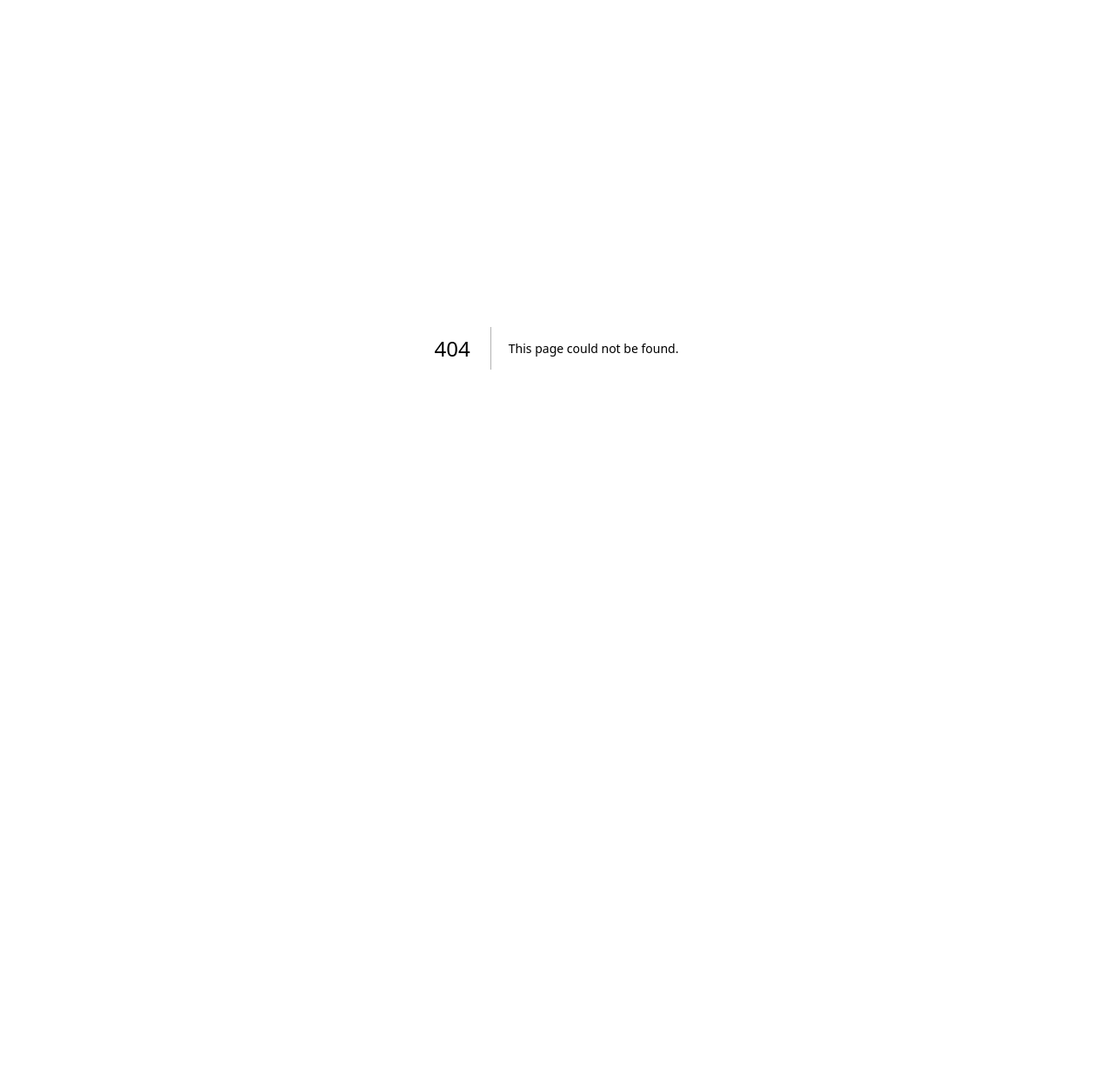
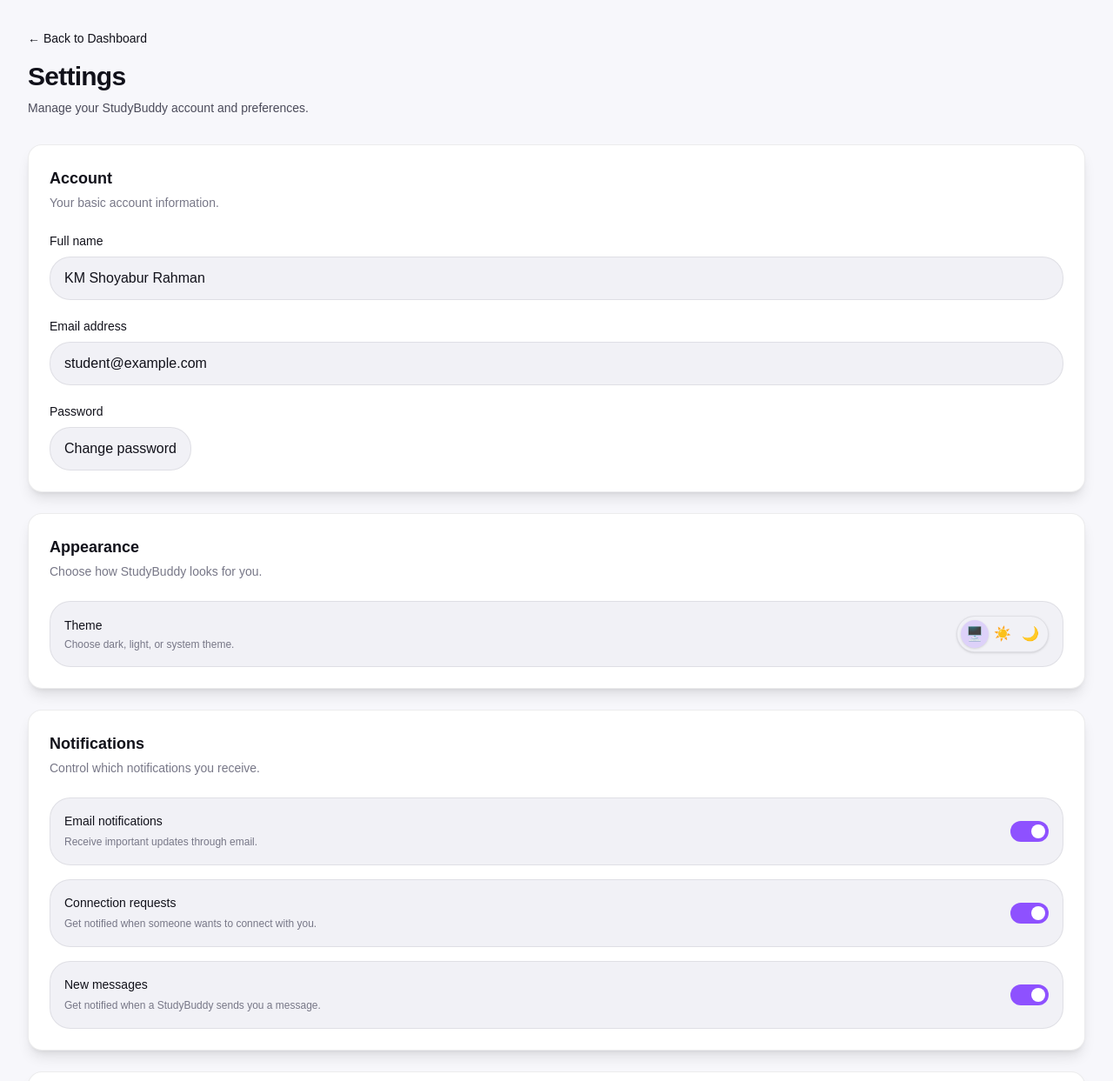
Before and after one commit to KmShoyab/StudyBuddy, a Next.js app in the folder frontend/: page /settings in a window 1280 px wide. Before the commit this address had no page. Shown: the top 1243 px of the page at 87% size. Before the commit the page ends 800 px from the top, so only its background shows below. Built offline with nearby package versions, Linux system fonts and the light colour scheme.

Commit message:
Build account and application settings interface

```diff
--- /dev/null
+++ b/frontend/app/settings/page.tsx
@@ -0,0 +1,273 @@
+"use client";
+
+import { useState } from "react";
+import Link from "next/link";
+import ThemeToggle from "@/components/ThemeToggle";
+
+export default function SettingsPage() {
+  const [emailNotifications, setEmailNotifications] = useState(true);
+  const [connectionNotifications, setConnectionNotifications] =
+    useState(true);
+  const [messageNotifications, setMessageNotifications] = useState(true);
+  const [profileVisibility, setProfileVisibility] = useState(true);
+
+  const [saved, setSaved] = useState(false);
+
+  const handleSave = () => {
+    setSaved(true);
+
+    setTimeout(() => {
+      setSaved(false);
+    }, 2500);
+  };
+
+  return (
+    <main className="min-h-screen bg-[var(--background)] text-[var(--text-primary)] theme-transition">
+      <div className="mx-auto w-full max-w-5xl px-4 py-8 sm:px-6 lg:px-8">
+        {/* Header */}
+        <div className="mb-8">
+          <Link
+            href="/dashboard"
+            className="mb-4 inline-flex items-center text-sm text-[var(--text-muted)] transition hover:text-violet-400"
+          >
+            ← Back to Dashboard
+          </Link>
+
+          <h1 className="text-3xl font-bold tracking-tight">
+            Settings
+          </h1>
+
+          <p className="mt-2 text-sm text-[var(--text-secondary)]">
+            Manage your StudyBuddy account and preferences.
+          </p>
+        </div>
+
+        <div className="space-y-6">
+          {/* Account */}
+          <section className="rounded-2xl border border-[var(--border)] bg-[var(--surface)] p-5 shadow-lg sm:p-6">
+            <div className="mb-6">
+              <h2 className="text-lg font-semibold">Account</h2>
+              <p className="mt-1 text-sm text-[var(--text-muted)]">
+                Your basic account information.
+              </p>
+            </div>
+
+            <div className="space-y-5">
+              <div>
+                <label
+                  htmlFor="name"
+                  className="mb-2 block text-sm font-medium"
+                >
+                  Full name
+                </label>
+
+                <input
+                  id="name"
+                  type="text"
+                  defaultValue="KM Shoyabur Rahman"
+                  className="w-full rounded-xl border border-[var(--border)] bg-[var(--surface-soft)] px-4 py-3 text-sm outline-none transition focus:border-violet-500/50 focus:ring-2 focus:ring-violet-500/10"
+                />
+              </div>
+
+              <div>
+                <label
+                  htmlFor="email"
+                  className="mb-2 block text-sm font-medium"
+                >
+                  Email address
+                </label>
+
+                <input
+                  id="email"
+                  type="email"
+                  defaultValue="student@example.com"
+                  className="w-full rounded-xl border border-[var(--border)] bg-[var(--surface-soft)] px-4 py-3 text-sm outline-none transition focus:border-violet-500/50 focus:ring-2 focus:ring-violet-500/10"
+                />
+              </div>
+
+              <div>
+                <label
+                  htmlFor="password"
+                  className="mb-2 block text-sm font-medium"
+                >
+                  Password
+                </label>
+
+                <button
+                  type="button"
+                  className="rounded-xl border border-[var(--border)] bg-[var(--surface-soft)] px-4 py-3 text-sm font-medium transition hover:border-violet-500/30 hover:bg-violet-500/10"
+                >
+                  Change password
+                </button>
+              </div>
+            </div>
+          </section>
+
+          {/* Appearance */}
+          <section className="rounded-2xl border border-[var(--border)] bg-[var(--surface)] p-5 shadow-lg sm:p-6">
+            <div className="mb-6">
+              <h2 className="text-lg font-semibold">Appearance</h2>
+              <p className="mt-1 text-sm text-[var(--text-muted)]">
+                Choose how StudyBuddy looks for you.
+              </p>
+            </div>
+
+            <div className="flex flex-col gap-4 rounded-xl border border-[var(--border)] bg-[var(--surface-soft)] p-4 sm:flex-row sm:items-center sm:justify-between">
+              <div>
+                <p className="text-sm font-medium">Theme</p>
+                <p className="mt-1 text-xs text-[var(--text-muted)]">
+                  Choose dark, light, or system theme.
+                </p>
+              </div>
+
+              <ThemeToggle />
+            </div>
+          </section>
+
+          {/* Notifications */}
+          <section className="rounded-2xl border border-[var(--border)] bg-[var(--surface)] p-5 shadow-lg sm:p-6">
+            <div className="mb-6">
+              <h2 className="text-lg font-semibold">Notifications</h2>
+              <p className="mt-1 text-sm text-[var(--text-muted)]">
+                Control which notifications you receive.
+              </p>
+            </div>
+
+            <div className="space-y-4">
+              <SettingToggle
+                title="Email notifications"
+                description="Receive important updates through email."
+                enabled={emailNotifications}
+                onChange={() =>
+                  setEmailNotifications((current) => !current)
+                }
+              />
+
+              <SettingToggle
+                title="Connection requests"
+                description="Get notified when someone wants to connect with you."
+                enabled={connectionNotifications}
+                onChange={() =>
+                  setConnectionNotifications((current) => !current)
+                }
+              />
+
+              <SettingToggle
+                title="New messages"
+                description="Get notified when a StudyBuddy sends you a message."
+                enabled={messageNotifications}
+                onChange={() =>
+                  setMessageNotifications((current) => !current)
+                }
+              />
+            </div>
+          </section>
+
+          {/* Privacy */}
+          <section className="rounded-2xl border border-[var(--border)] bg-[var(--surface)] p-5 shadow-lg sm:p-6">
+            <div className="mb-6">
+              <h2 className="text-lg font-semibold">Privacy</h2>
+              <p className="mt-1 text-sm text-[var(--text-muted)]">
+                Control how other students can discover you.
+              </p>
+            </div>
+
+            <SettingToggle
+              title="Profile visibility"
+              description="Allow other students to find your profile and send connection requests."
+              enabled={profileVisibility}
+              onChange={() =>
+                setProfileVisibility((current) => !current)
+              }
+            />
+          </section>
+
+          {/* Danger Zone */}
+          <section className="rounded-2xl border border-red-500/20 bg-[var(--surface)] p-5 shadow-lg sm:p-6">
+            <div className="mb-6">
+              <h2 className="text-lg font-semibold text-red-400">
+                Danger Zone
+              </h2>
+
+              <p className="mt-1 text-sm text-[var(--text-muted)]">
+                These actions can permanently affect your account.
+              </p>
+            </div>
+
+            <button
+              type="button"
+              className="rounded-xl border border-red-500/30 bg-red-500/5 px-4 py-3 text-sm font-medium text-red-400 transition hover:bg-red-500/10"
+              onClick={() => {
+                alert(
+                  "Account deletion will be connected to the backend later."
+                );
+              }}
+            >
+              Delete account
+            </button>
+          </section>
+
+          {/* Save */}
+          <div className="flex flex-col items-stretch gap-3 sm:flex-row sm:items-center sm:justify-end">
+            {saved && (
+              <p className="text-sm text-emerald-400">
+                ✓ Settings saved
+              </p>
+            )}
+
+            <button
+              type="button"
+              onClick={handleSave}
+              className="rounded-xl bg-violet-500 px-6 py-3 text-sm font-semibold text-white shadow-lg shadow-violet-500/20 transition hover:-translate-y-0.5 hover:bg-violet-600"
+            >
+              Save Changes
+            </button>
+          </div>
+        </div>
+      </div>
+    </main>
+  );
+}
+
+function SettingToggle({
+  title,
+  description,
+  enabled,
+  onChange,
+}: {
+  title: string;
+  description: string;
+  enabled: boolean;
+  onChange: () => void;
+}) {
+  return (
+    <div className="flex items-center justify-between gap-4 rounded-xl border border-[var(--border)] bg-[var(--surface-soft)] p-4">
+      <div className="min-w-0">
+        <p className="text-sm font-medium">{title}</p>
+
+        <p className="mt-1 text-xs leading-5 text-[var(--text-muted)]">
+          {description}
+        </p>
+      </div>
+
+      <button
+        type="button"
+        role="switch"
+        aria-checked={enabled}
+        aria-label={title}
+        onClick={onChange}
+        className={`relative h-6 w-11 shrink-0 rounded-full transition ${
+          enabled
+            ? "bg-violet-500"
+            : "bg-[var(--surface-elevated)]"
+        }`}
+      >
+        <span
+          className={`absolute top-1 h-4 w-4 rounded-full bg-white transition ${
+            enabled ? "left-6" : "left-1"
+          }`}
+        />
+      </button>
+    </div>
+  );
+}
```
